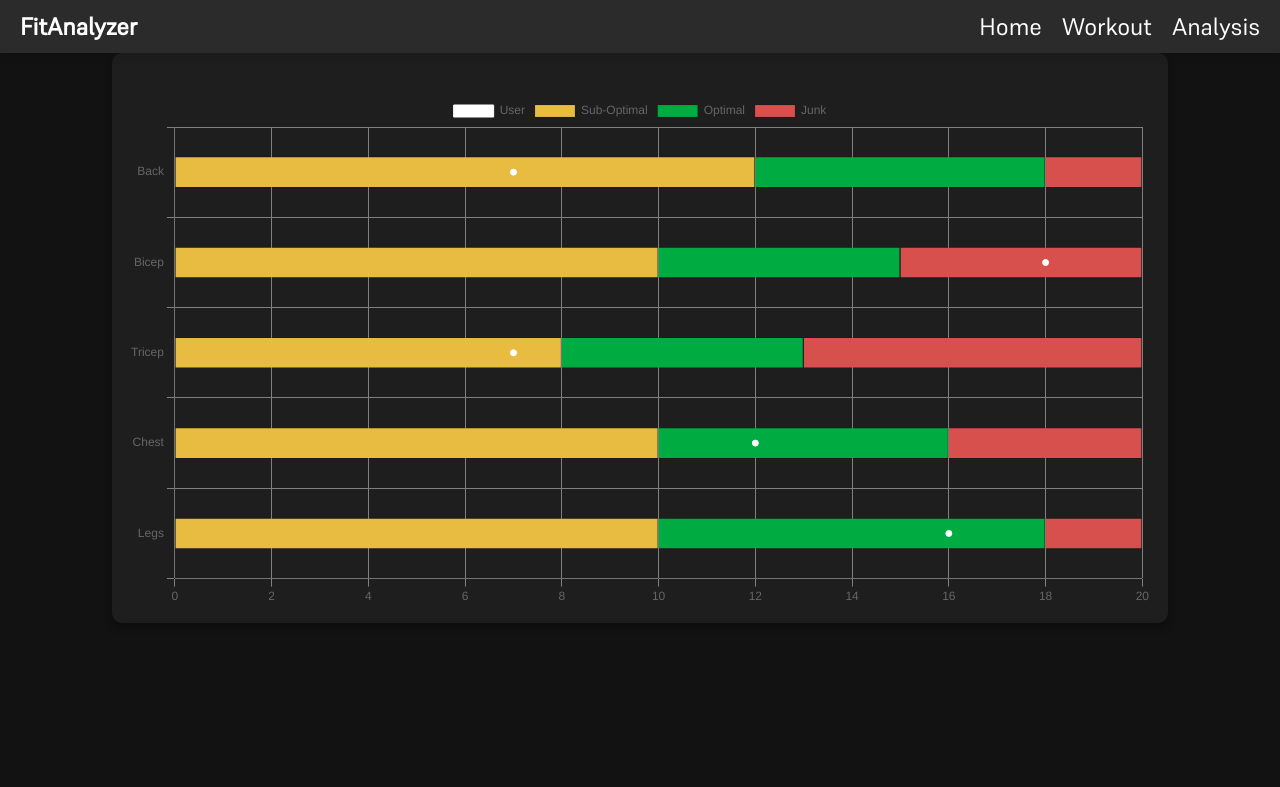
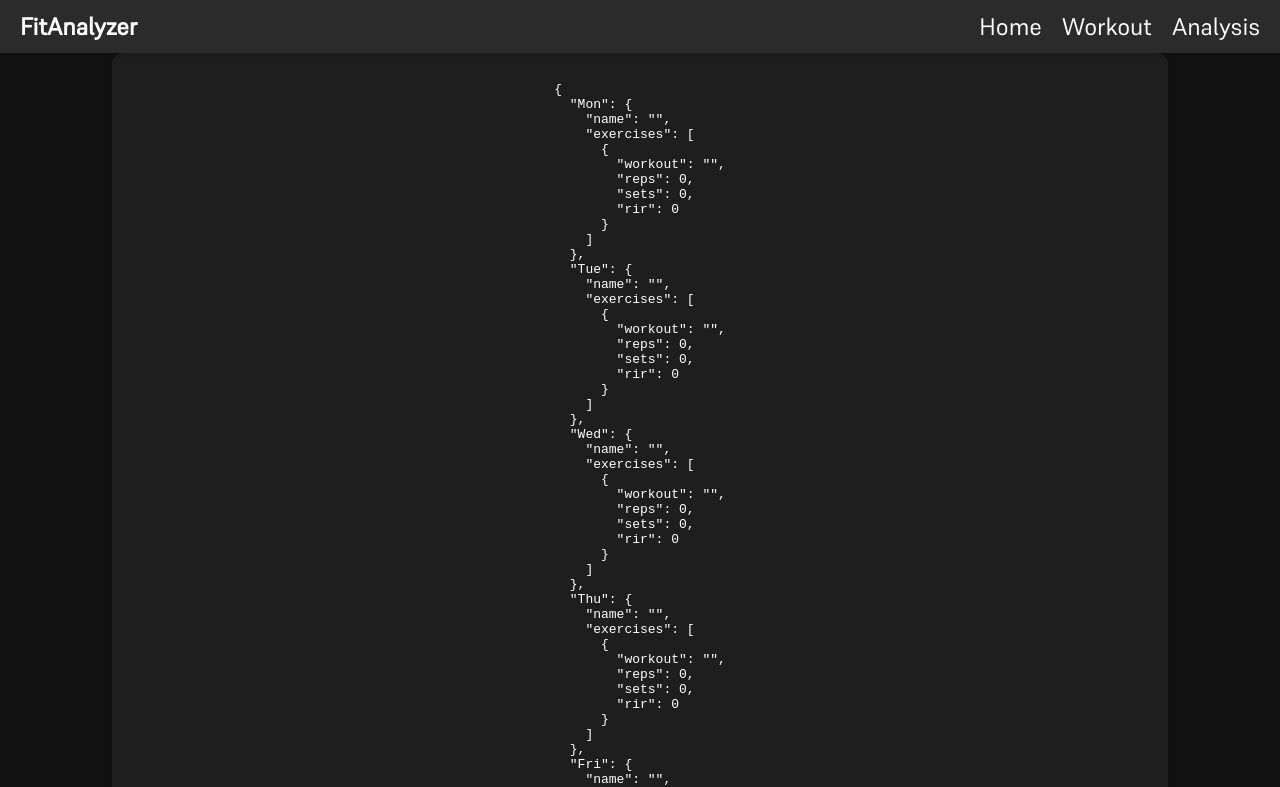
Before and after one commit to Ph1so/FitAnalyzer, a React (Create React App) app: page /analysis in a window 1280 px wide. Shown: the top 787 px of the page. Built offline with nearby package versions, Linux system fonts and the light colour scheme; no server answers.

Commit message:
Added workout context to store local info when switching pages

```diff
--- a/src/components/BarChart.js
+++ b/src/components/BarChart.js
@@ -1,56 +1,56 @@
-import React from "react";
-import { Bar } from "react-chartjs-2";
-import "./BarChart.css";
-import PropTypes from "prop-types";
+// BarChart.js
+import React from 'react';
+import { Bar } from 'react-chartjs-2';
+import './BarChart.css';
+import { useWorkoutContext } from './WorkoutContext';
 
-const BarChart = ({ workouts }) => {
-  // Check if Monday workouts exist
-  // Check if workouts and Monday workouts exist
+const BarChart = () => {
+  const { workouts } = useWorkoutContext();
   const mondayWorkouts = workouts?.Mon?.exercises;
 
   if (mondayWorkouts) {
-    // Iterate through each workout on Monday
     mondayWorkouts.forEach((workout, index) => {
       console.log(`Workout ${index + 1} on Monday:`, workout);
     });
   } else {
-    console.log("No workouts available for Monday.");
+    console.log('No workouts available for Monday.');
   }
+
   return (
     <div className="bar-chart-container">
-        <pre>{JSON.stringify(workouts, null, 2)}</pre>
+      <pre>{JSON.stringify(workouts, null, 2)}</pre>
       <Bar
         data={{
-          labels: ["Back", "Bicep", "Tricep", "Chest", "Legs"],
+          labels: ['Back', 'Bicep', 'Tricep', 'Chest', 'Legs'],
           datasets: [
             {
-              label: "User",
+              label: 'User',
               data: [7, 18, 7, 12, 16],
-              backgroundColor: ["#FFFFFF"],
-              borderColor: "#ffffff",
+              backgroundColor: ['#FFFFFF'],
+              borderColor: '#ffffff',
               tension: 0.4,
-              type: "scatter",
+              type: 'scatter',
             },
             {
-              label: "Sub-Optimal",
+              label: 'Sub-Optimal',
               data: [12, 10, 8, 10, 10],
-              backgroundColor: ["rgba(231,188,64)"],
+              backgroundColor: ['rgba(231,188,64)'],
               borderWidth: 1,
               barPercentage: 0.7,
               categoryPercentage: 0.5,
             },
             {
-              label: "Optimal",
+              label: 'Optimal',
               data: [6, 5, 5, 6, 8],
-              backgroundColor: ["#00ab41"],
+              backgroundColor: ['#00ab41'],
               borderWidth: 1,
               barPercentage: 0.7,
               categoryPercentage: 0.5,
             },
             {
-              label: "Junk",
+              label: 'Junk',
               data: [2, 5, 7, 4, 2],
-              backgroundColor: ["#D7504D"],
+              backgroundColor: ['#D7504D'],
               borderWidth: 1,
               barPercentage: 0.7,
               categoryPercentage: 0.5,
@@ -58,19 +58,19 @@ const BarChart = ({ workouts }) => {
           ],
         }}
         options={{
-          indexAxis: "y",
+          indexAxis: 'y',
           scales: {
             x: {
               beginAtZero: true,
               stacked: true,
               grid: {
-                color: "#808080",
+                color: '#808080',
               },
             },
             y: {
               beginAtZero: true,
               grid: {
-                color: "#808080",
+                color: '#808080',
               },
               stacked: true,
             },
@@ -81,8 +81,4 @@ const BarChart = ({ workouts }) => {
   );
 };
 
-BarChart.propTypes = {
-  workouts: PropTypes.array.isRequired,
-};
-
 export default BarChart;
--- /dev/null
+++ b/src/components/WorkoutContext.js
@@ -0,0 +1,28 @@
+// WorkoutContext.js
+import React, { createContext, useState, useContext } from 'react';
+
+// Create a context for workout data
+const WorkoutContext = createContext();
+
+// Create a provider component
+export const WorkoutProvider = ({ children }) => {
+  // State to hold workout data
+  const [workouts, setWorkouts] = useState({
+    Mon: { name: "", exercises: [{ workout: "", reps: 0, sets: 0, rir: 0 }] },
+    Tue: { name: "", exercises: [{ workout: "", reps: 0, sets: 0, rir: 0 }] },
+    Wed: { name: "", exercises: [{ workout: "", reps: 0, sets: 0, rir: 0 }] },
+    Thu: { name: "", exercises: [{ workout: "", reps: 0, sets: 0, rir: 0 }] },
+    Fri: { name: "", exercises: [{ workout: "", reps: 0, sets: 0, rir: 0 }] },
+    Sat: { name: "", exercises: [{ workout: "", reps: 0, sets: 0, rir: 0 }] },
+    Sun: { name: "", exercises: [{ workout: "", reps: 0, sets: 0, rir: 0 }] },
+  });
+
+  return (
+    <WorkoutContext.Provider value={{ workouts, setWorkouts }}>
+      {children}
+    </WorkoutContext.Provider>
+  );
+};
+
+// Custom hook to use the workout context
+export const useWorkoutContext = () => useContext(WorkoutContext);
--- a/src/components/WorkoutName.js
+++ b/src/components/WorkoutName.js
@@ -1,31 +1,15 @@
-// TODO: chnage name of this file - wokroutname is not a good name - maybe smth like `WorkoutPlanner.js`
-import React, { useState } from "react";
-import "./WorkoutName.css";
+// WorkoutName.js
+import React, { useState } from 'react';
+import { useWorkoutContext } from './WorkoutContext';
+import './WorkoutName.css';
+import Options from './Options';
+import BarChart from './BarChart';
 
-// WorkoutName component creates 'Option' components dynamically
-import Options from "./Options";
-import BarChart from "./BarChart";
+const WorkoutName = () => {
+  const { workouts, setWorkouts } = useWorkoutContext();
+  const [selectedDay, setSelectedDay] = useState('Mon');
+  const days = ['Mon', 'Tue', 'Wed', 'Thu', 'Fri', 'Sat', 'Sun'];
 
-// TODO: everytime there is a chnage in data we need to save user progress into their json file and send it to database
-// TODO: set default input values to 0 - this ensures all json files are not missing values
-// TODO: integrate `names` and `workouts` into one object - unnessary to have two objects
-const WorkoutName = () => {
-
-  const [workouts, setWorkouts] = useState({
-    Mon: { name: "", exercises: [{ workout: "", reps: 0, sets: 0, rir: 0 }] },
-    Tue: { name: "", exercises: [{ workout: "", reps: 0, sets: 0, rir: 0 }] },
-    Wed: { name: "", exercises: [{ workout: "", reps: 0, sets: 0, rir: 0 }] },
-    Thu: { name: "", exercises: [{ workout: "", reps: 0, sets: 0, rir: 0 }] },
-    Fri: { name: "", exercises: [{ workout: "", reps: 0, sets: 0, rir: 0 }] },
-    Sat: { name: "", exercises: [{ workout: "", reps: 0, sets: 0, rir: 0 }] },
-    Sun: { name: "", exercises: [{ workout: "", reps: 0, sets: 0, rir: 0 }] },
-  });
-
-
-  const [selectedDay, setSelectedDay] = useState("Mon");
-  const days = ["Mon", "Tue", "Wed", "Thu", "Fri", "Sat", "Sun"];
-
-  // Handle the input change for name
   const handleInputChange = (event) => {
     const updatedWorkouts = {
       ...workouts,
@@ -34,7 +18,6 @@ const WorkoutName = () => {
     setWorkouts(updatedWorkouts);
   };
 
-  // Handle the workout change - when we implement user auth we will save the data to the user's json file
   const handleWorkoutChange = (day, updatedExercises) => {
     setWorkouts({
       ...workouts,
@@ -42,7 +25,6 @@ const WorkoutName = () => {
     });
   };
 
-  // Handle the button click for the day
   const handleButtonClick = (day) => {
     setSelectedDay(day);
   };
@@ -53,7 +35,7 @@ const WorkoutName = () => {
         {days.map((day) => (
           <button
             key={day}
-            className={`day-button ${selectedDay === day ? "selected" : ""}`}
+            className={`day-button ${selectedDay === day ? 'selected' : ''}`}
             onClick={() => handleButtonClick(day)}
           >
             {day}
@@ -61,9 +43,8 @@ const WorkoutName = () => {
         ))}
       </div>
       {selectedDay && (
-        // renders an input field for the user to input their workout name
         <input
-           className="WorkoutPlanner-input"
+          className="WorkoutPlanner-input"
           type="text"
           placeholder="Name"
           value={workouts[selectedDay].name}
@@ -71,16 +52,14 @@ const WorkoutName = () => {
         />
       )}
       {selectedDay && (
-        // renders the options component
         <Options
-        exercises={workouts[selectedDay].exercises}
-        onExercisesChange={(updatedExercises) =>
-          handleWorkoutChange(selectedDay, updatedExercises)
+          exercises={workouts[selectedDay].exercises}
+          onExercisesChange={(updatedExercises) =>
+            handleWorkoutChange(selectedDay, updatedExercises)
           }
         />
       )}
-        {/* Pass workouts state as a prop to BarChart */}
-        <BarChart workouts={workouts} />
+      <BarChart />
     </div>
   );
 };
```
Also changed, not shown: src/App.js (+3 -4 lines).
